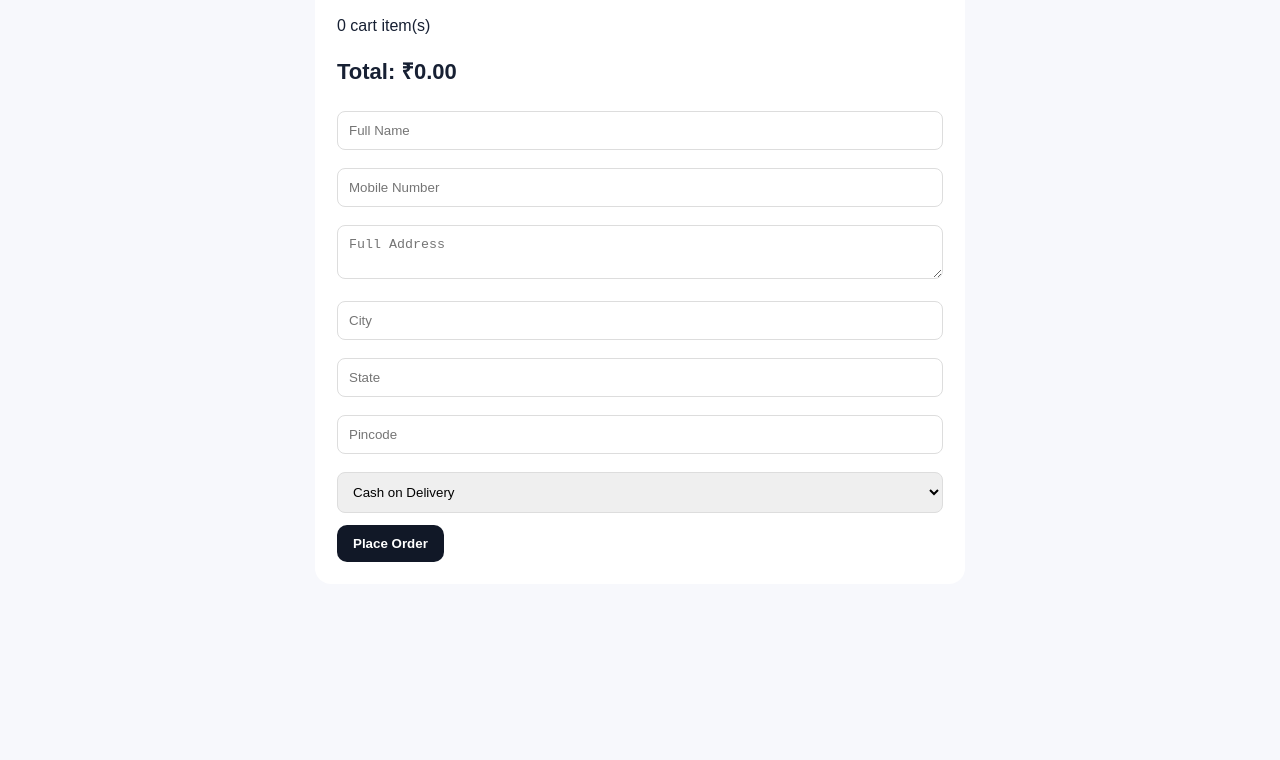
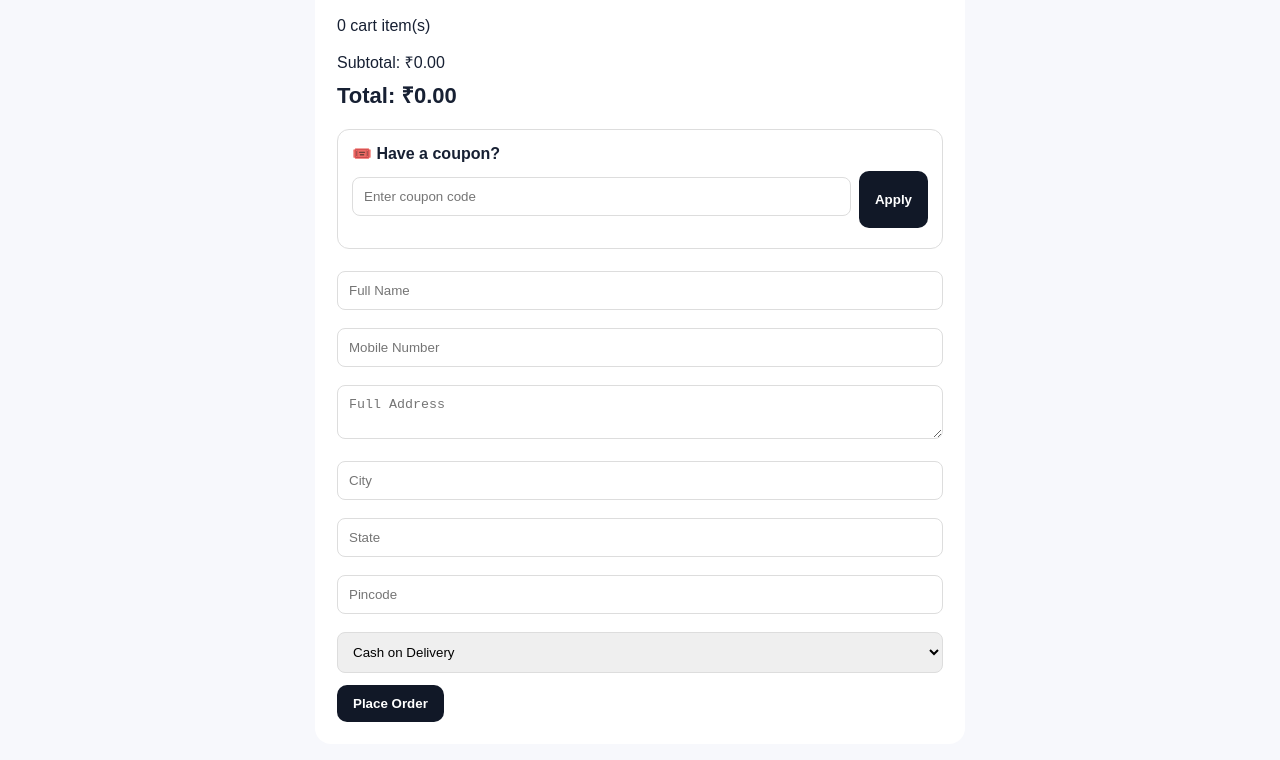
Before and after one commit to SANDEEP0181/TrendCart, a plain HTML site: page checkout.html in a window 1280 px wide. Shown: the part 174-934 px from the top of the page. Before the commit the page ends 800 px from the top, so only its background shows below. Drawn offline with Linux system fonts and the light colour scheme.

Commit message:
Add coupon field and discounted checkout totals

```diff
--- a/checkout.html
+++ b/checkout.html
@@ -7,6 +7,7 @@
   <div class="form">
     <h2>Checkout</h2>
     <div id="summary"></div>
+    <div class="coupon-box" style="margin:16px 0;padding:14px;border:1px solid #ddd;border-radius:12px"><b>🎟️ Have a coupon?</b><div style="display:flex;gap:8px;margin-top:8px"><input id="coupon" placeholder="Enter coupon code" autocomplete="off"><button type="button" id="couponBtn">Apply</button></div><div id="couponMsg" class="muted" style="margin-top:6px"></div></div>
     <form id="f">
       <input id="name" placeholder="Full Name" required>
       <input id="mobile" placeholder="Mobile Number" inputmode="numeric" required>
@@ -26,11 +27,18 @@ const c=JSON.parse(localStorage.getItem(K)||'[]');
 const summary=document.getElementById('summary');
 const form=document.getElementById('f');
 const btn=document.getElementById('placeBtn');
-const total=c.reduce((s,x)=>s+Number(x.price||0)*Number(x.quantity||0),0);
-summary.innerHTML=`<p>${c.length} cart item(s)</p><div class="total">Total: ₹${total.toFixed(2)}</div>`;
-function customerBody(){return{customer_name:document.getElementById('name').value.trim(),mobile:document.getElementById('mobile').value.trim(),address:document.getElementById('address').value.trim(),city:document.getElementById('city').value.trim(),state:document.getElementById('state').value.trim(),pincode:document.getElementById('pin').value.trim(),items:c,total:Number(total)}}
+const couponInput=document.getElementById('coupon');
+const couponBtn=document.getElementById('couponBtn');
+const couponMsg=document.getElementById('couponMsg');
+const subtotal=c.reduce((s,x)=>s+Number(x.price||0)*Number(x.quantity||0),0);
+let appliedCoupon='';let discount=0;
+function renderSummary(){const finalTotal=Math.max(0,subtotal-discount);summary.innerHTML=`<p>${c.length} cart item(s)</p><div>Subtotal: ₹${subtotal.toFixed(2)}</div>${discount?`<div style="margin-top:5px">Discount: -₹${discount.toFixed(2)}</div>`:''}<div class="total" style="margin-top:6px">Total: ₹${finalTotal.toFixed(2)}</div>`}
+renderSummary();
+async function applyCoupon(){const code=couponInput.value.trim();if(!code){couponMsg.textContent='Enter a coupon code';return}couponBtn.disabled=true;couponMsg.textContent='Checking coupon...';try{const r=await fetch(API+'/api/coupons/validate',{method:'POST',headers:{'Content-Type':'application/json','Accept':'application/json'},body:JSON.stringify({code,subtotal})});const d=await r.json().catch(()=>({error:'Invalid server response'}));if(!r.ok)throw Error(d.error||'Coupon could not be applied');appliedCoupon=d.code;discount=Number(d.discount||0);couponMsg.textContent=`✓ ${d.code} applied — You save ₹${discount.toFixed(2)}`;couponInput.disabled=true;couponBtn.textContent='Applied';renderSummary()}catch(err){appliedCoupon='';discount=0;couponMsg.textContent=err.message;renderSummary();couponBtn.disabled=false}}
+couponBtn.addEventListener('click',applyCoupon);
+function customerBody(){return{customer_name:document.getElementById('name').value.trim(),mobile:document.getElementById('mobile').value.trim(),address:document.getElementById('address').value.trim(),city:document.getElementById('city').value.trim(),state:document.getElementById('state').value.trim(),pincode:document.getElementById('pin').value.trim(),items:c,total:Number((subtotal-discount).toFixed(2)),coupon_code:appliedCoupon||null}}
 function validate(body){const required=['customer_name','mobile','address','city','state','pincode'];const missing=required.filter(k=>!body[k]);if(missing.length){alert('Please fill: '+missing.join(', '));return false}return true}
-function saveConfirmation(body,orderId,payment_method,status='Confirmed'){sessionStorage.setItem('trendcart_last_order',JSON.stringify({...body,orderId,payment_method,status}));}
+function saveConfirmation(body,orderId,payment_method,status='Pending'){sessionStorage.setItem('trendcart_last_order',JSON.stringify({...body,orderId,payment_method,status,discount}))}
 async function placeCOD(body){const r=await fetch(API+'/api/orders',{method:'POST',headers:{'Content-Type':'application/json','Accept':'application/json'},body:JSON.stringify({...body,payment_method:'COD'})});const d=await r.json().catch(()=>({error:'Invalid server response'}));if(!r.ok)throw Error(d.error||'Order could not be placed');return d}
 async function startOnline(body){
   const r=await fetch(API+'/api/payment/create-order',{method:'POST',headers:{'Content-Type':'application/json','Accept':'application/json'},body:JSON.stringify(body)});
@@ -39,12 +47,12 @@ async function startOnline(body){
     try{
       const vr=await fetch(API+'/api/payment/verify',{method:'POST',headers:{'Content-Type':'application/json','Accept':'application/json'},body:JSON.stringify({...body,razorpay_order_id:response.razorpay_order_id,razorpay_payment_id:response.razorpay_payment_id,razorpay_signature:response.razorpay_signature})});
       const vd=await vr.json().catch(()=>({error:'Invalid server response'}));if(!vr.ok)throw Error(vd.error||'Payment verification failed');
-      saveConfirmation(body,vd.orderId,'ONLINE','Confirmed');localStorage.removeItem(K);location.href='order-confirmation.html';
+      saveConfirmation(body,vd.orderId,'ONLINE','Pending');localStorage.removeItem(K);location.href='order-confirmation.html';
     }catch(err){btn.disabled=false;btn.textContent='Place Order';alert('Payment received but order confirmation failed: '+err.message)}
   },modal:{ondismiss:function(){btn.disabled=false;btn.textContent='Place Order';alert('Online payment cancelled.')}}};
   const rp=new Razorpay(options);rp.on('payment.failed',function(resp){btn.disabled=false;btn.textContent='Place Order';alert('Payment failed: '+(resp.error?.description||'Please try again.'))});rp.open();
 }
-form.addEventListener('submit',async e=>{e.preventDefault();if(!c.length){alert('Cart is empty');return}const body=customerBody();if(!validate(body))return;btn.disabled=true;btn.textContent='Processing...';try{if(document.getElementById('pay').value==='COD'){const d=await placeCOD(body);saveConfirmation(body,d.orderId,'COD','Confirmed');localStorage.removeItem(K);location.href='order-confirmation.html'}else await startOnline(body)}catch(err){btn.disabled=false;btn.textContent='Place Order';alert('Order failed: '+err.message)}});
+form.addEventListener('submit',async e=>{e.preventDefault();if(!c.length){alert('Cart is empty');return}const body=customerBody();if(!validate(body))return;btn.disabled=true;btn.textContent='Processing...';try{if(document.getElementById('pay').value==='COD'){const d=await placeCOD(body);saveConfirmation(body,d.orderId,'COD',d.status||'Pending');localStorage.removeItem(K);location.href='order-confirmation.html'}else await startOnline(body)}catch(err){btn.disabled=false;btn.textContent='Place Order';alert('Order failed: '+err.message)}});
 </script>
 </body>
 </html>
```
